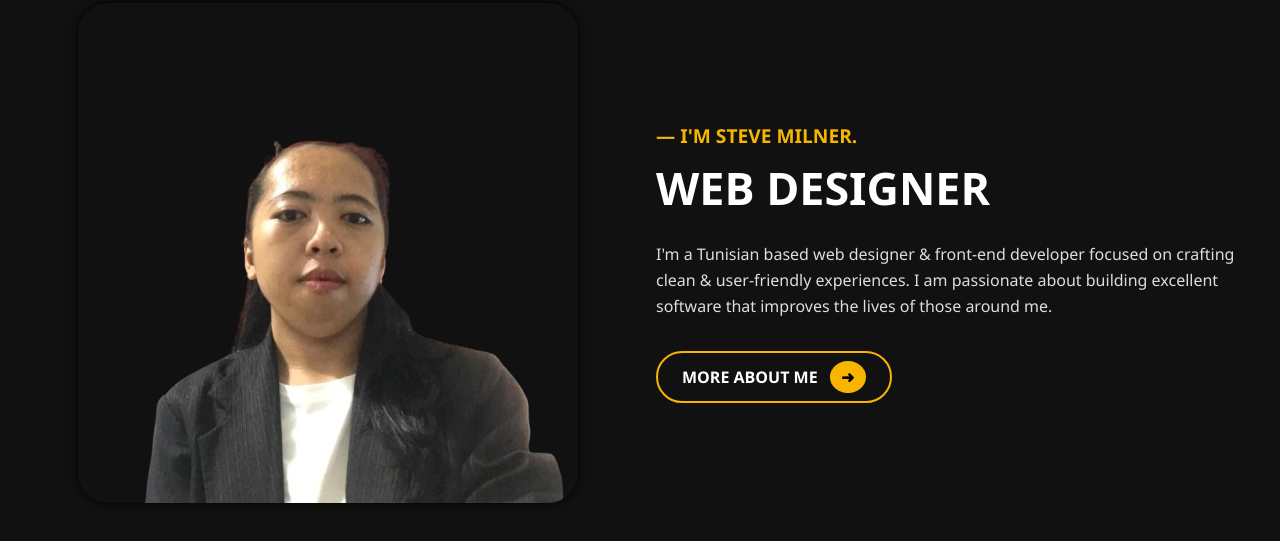
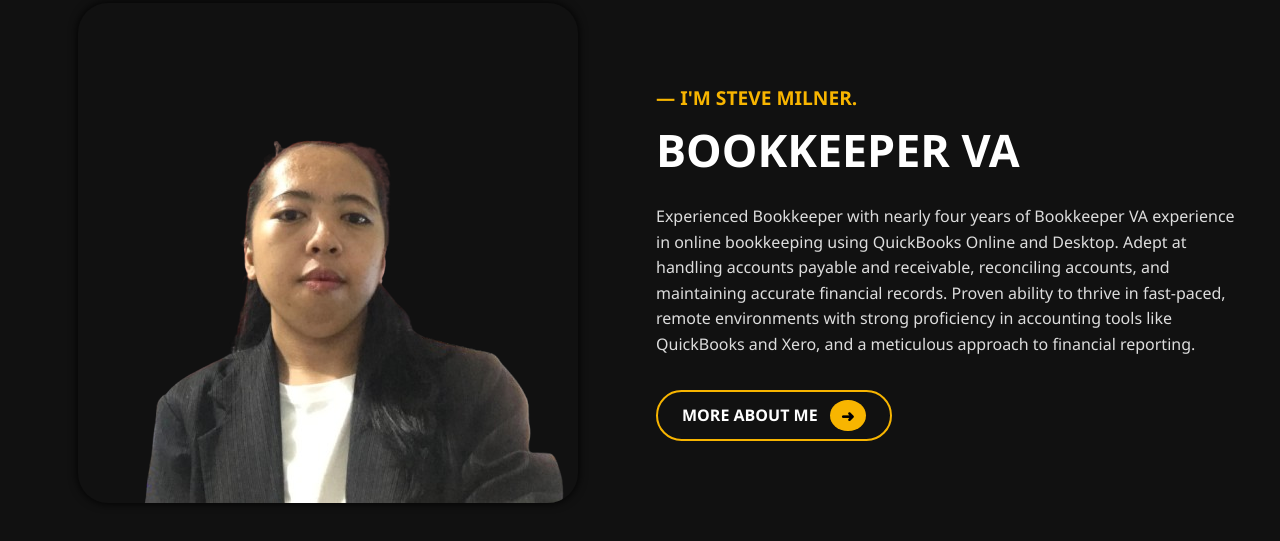
Before and after one commit to Kirsteingenzen/genzennojapa, a plain HTML site: page index.html in a window 1280 px wide. Shown: the part 179-720 px from the top of the page. Drawn offline with Linux system fonts and the light colour scheme; files that its build step writes are made by us from their sources; files whose address does not match are found by name.

Commit message:
Update index.html

```diff
--- a/index.html
+++ b/index.html
@@ -3,7 +3,7 @@
 <head>
   <meta charset="UTF-8" />
   <meta name="viewport" content="width=device-width, initial-scale=1.0"/>
-  <title>Steve Milner - Portfolio</title>
+  <title>KIRSTEIN GENZEN NOJAPA - Portfolio</title>
   <link rel="stylesheet" href="css/style.css" />
 </head>
 <body>
@@ -13,11 +13,13 @@
     </div>
     <div class="right">
       <p class="intro"><span class="dash">—</span> I'M <span class="highlight">STEVE MILNER.</span></p>
-      <h1>WEB DESIGNER</h1>
+      <h1>BOOKKEEPER VA</h1>
       <p class="desc">
-        I'm a Tunisian based web designer & front-end developer focused on crafting
-        clean & user-friendly experiences. I am passionate about building excellent
-        software that improves the lives of those around me.
+      Experienced Bookkeeper with nearly four years of Bookkeeper VA experience in online bookkeeping
+using QuickBooks Online and Desktop. Adept at handling accounts payable and receivable, reconciling
+accounts, and maintaining accurate financial records. Proven ability to thrive in fast-paced, remote
+environments with strong proficiency in accounting tools like QuickBooks and Xero, and a meticulous
+approach to financial reporting.
       </p>
       <a href="#about" class="btn">
         MORE ABOUT ME <span class="arrow">➜</span>
```
